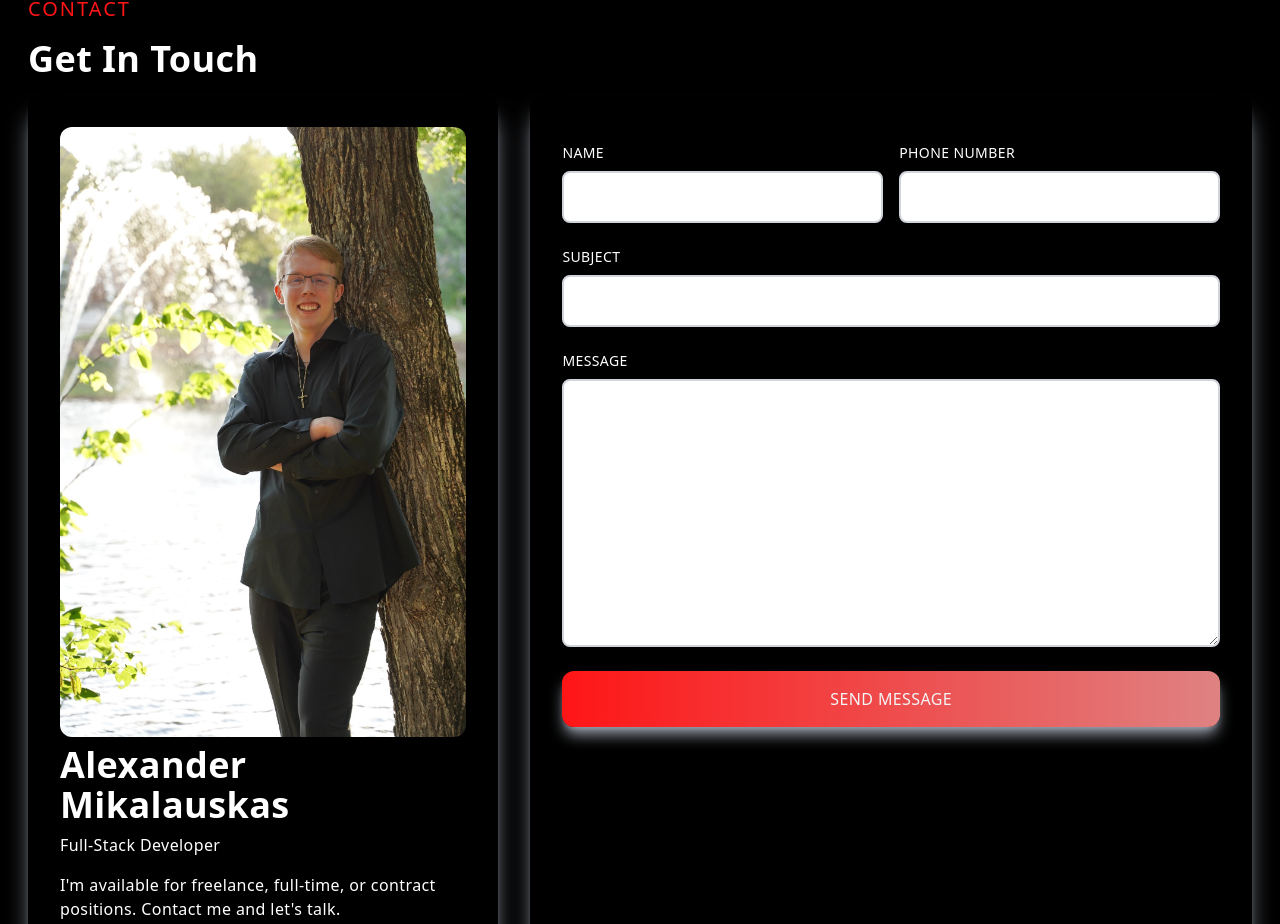
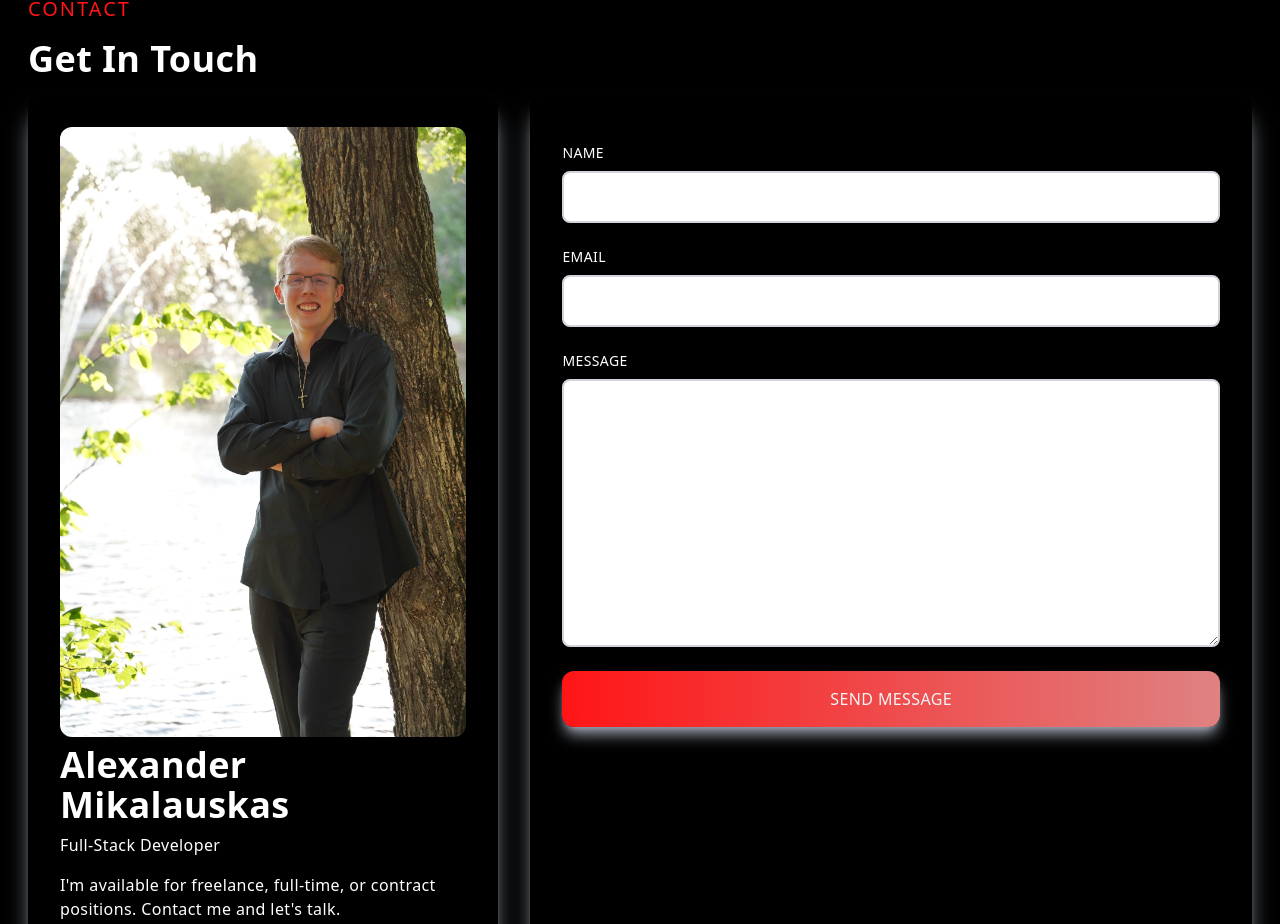
Before and after one commit to AJMikalauskas/nextjs-portfolio, a Next.js app: page / in a window 1280 px wide. Shown: the part 3093-4017 px from the top of the page. Built offline with nearby package versions, Linux system fonts and the light colour scheme.

Commit message:
Fixed Form UI and added connection to forms

```diff
--- a/components/Contact.tsx
+++ b/components/Contact.tsx
@@ -64,31 +64,31 @@ const Contact = () => {
           <div className="col-span-3 w-full h-auto shadow-xl shadow-gray-400 rounded-xl lg:p-4">
             <div className="p-4">
 
-                <form >
-                    <div className="grid md:grid-cols-2 gap-4 w-full py-2">
+                <form method="POST" action="https://getform.io/f/7a1b4c30-8180-442b-bbd1-959005943d6a">
+                    {/* <div className="grid md:grid-cols-1 gap-4 w-full py-2"> */}
 
                         {/* Name Field */}
-                        <div className="flex flex-col">
+                        <div className="flex flex-col py-2">
                             <label className="uppercase text-sm py-2" htmlFor="">Name</label>
-                            <input className="border-2 rounded-lg p-3 flex border-gray-300" type="text" name="" id="" />
+                            <input className="border-2 rounded-lg p-3 flex border-gray-300 text-black" name="name" type="text" id="" />
                         </div>
 
                        {/* Phone Number Field */}
-                       <div className="flex flex-col">
+                       {/* <div className="flex flex-col">
                             <label className="uppercase text-sm py-2" htmlFor="">Phone Number</label>
-                            <input className="border-2 rounded-lg p-3 flex border-gray-300" type="text" name="" id="" />
-                        </div>
-                    </div>
+                            <input className="border-2 rounded-lg p-3 flex border-gray-300 text-black" name="phone" type="text" name="" id="" />
+                        </div> */}
+                    {/* </div> */}
                         {/* Subject Field */}
                         <div className="flex flex-col py-2">
-                            <label className="uppercase text-sm py-2" htmlFor="">Subject</label>
-                            <input className="border-2 rounded-lg p-3 flex border-gray-300" type="email" name="" id="" />
+                            <label className="uppercase text-sm py-2" htmlFor="">Email</label>
+                            <input className="border-2 rounded-lg p-3 flex border-gray-300 text-black" name="email" type="email" id="" />
                         </div>
 
                         {/* Message Field */}
                         <div className="flex flex-col py-2">
                             <label className="uppercase text-sm py-2" htmlFor="">Message</label>
-                            <textarea className="border-2 rounded-lg p-3 flex border-gray-300" rows={10} />
+                            <textarea className="border-2 rounded-lg p-3 flex border-gray-300 text-black" name="message" rows={10} />
                         </div>
 
                         {/* Submit Button */}
```
